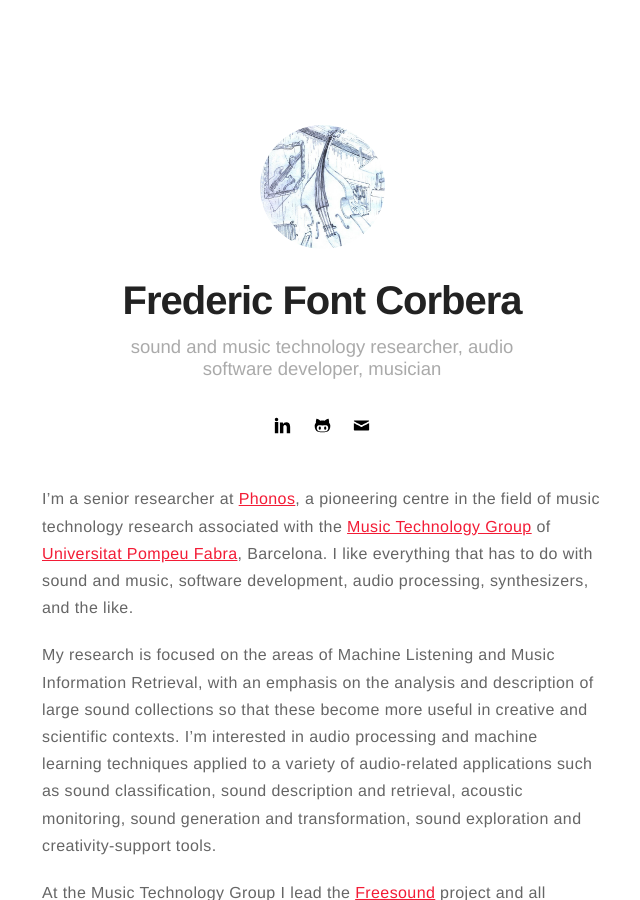
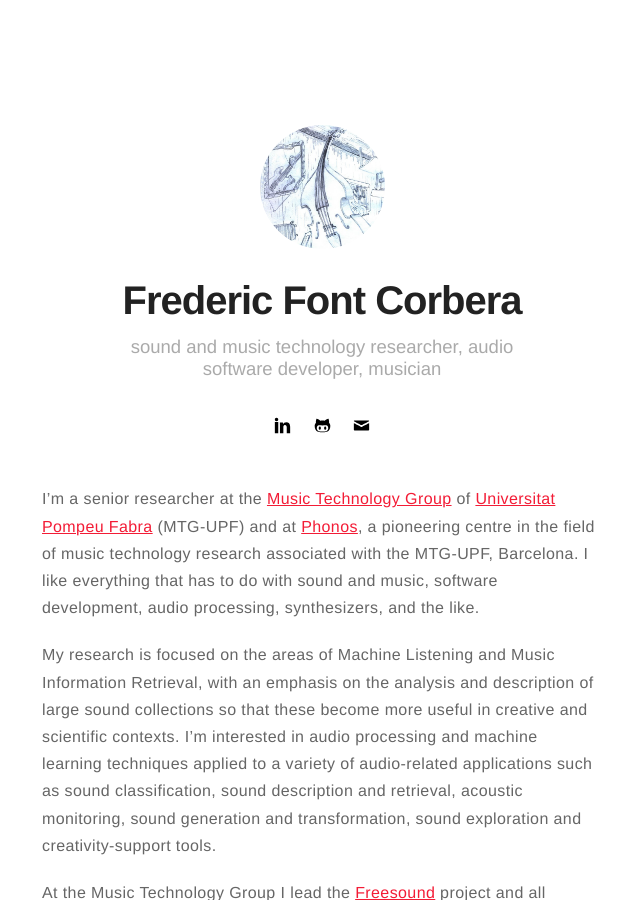
Before and after one commit to ffont/ffont.github.io, a Jekyll site: the page built from index.html, in a window 1280 px wide and 900 px high. Shown: the whole window, without its empty margins (318-958 px from the left). Built offline with Jekyll 4.4.1, drawn with Linux system fonts in a browser that asks for light colours.

Commit message:
Update index.html

```diff
--- a/index.html
+++ b/index.html
@@ -3,7 +3,7 @@
 title: Home
 ---
 
-<p>I’m a senior researcher at <a href="http://phonos.upf.edu">Phonos</a>, a pioneering centre in the field of music technology research associated with the <a href="http://mtg.upf.edu">Music Technology Group</a> of <a href="http://www.upf.edu">Universitat Pompeu Fabra</a>, Barcelona. I like everything that has to do with sound and music, software development, audio processing, synthesizers, and the like.</p>
+<p>I’m a senior researcher at the <a href="http://mtg.upf.edu">Music Technology Group</a> of <a href="http://www.upf.edu">Universitat Pompeu Fabra</a> (MTG-UPF) and at <a href="http://phonos.upf.edu">Phonos</a>, a pioneering centre in the field of music technology research associated with the MTG-UPF, Barcelona. I like everything that has to do with sound and music, software development, audio processing, synthesizers, and the like.</p>
 
 <p>My research is focused on the areas of Machine Listening and Music Information Retrieval, with an emphasis on the analysis and description of large sound collections so that these become more useful in creative and scientific contexts. I’m interested in audio processing and machine learning techniques applied to a variety of audio-related applications such as sound classification, sound description and retrieval, acoustic monitoring, sound generation and transformation, sound exploration and creativity-support tools.</p>
 
```
